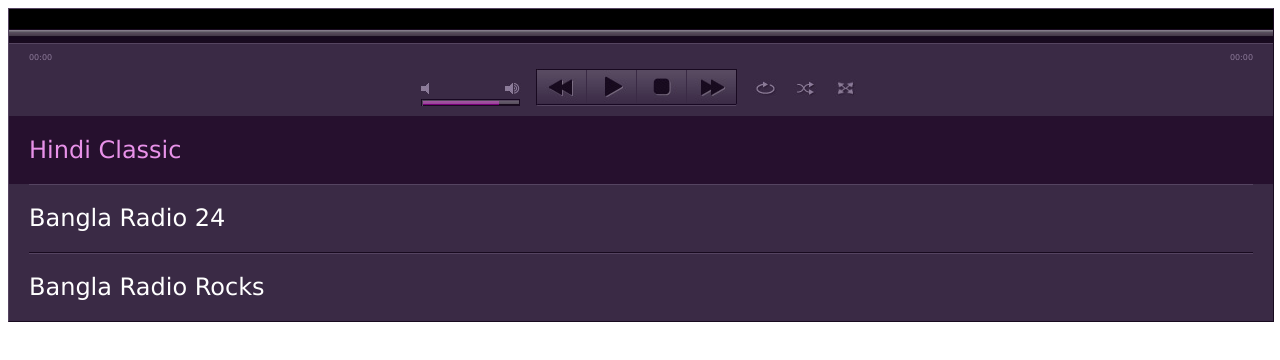
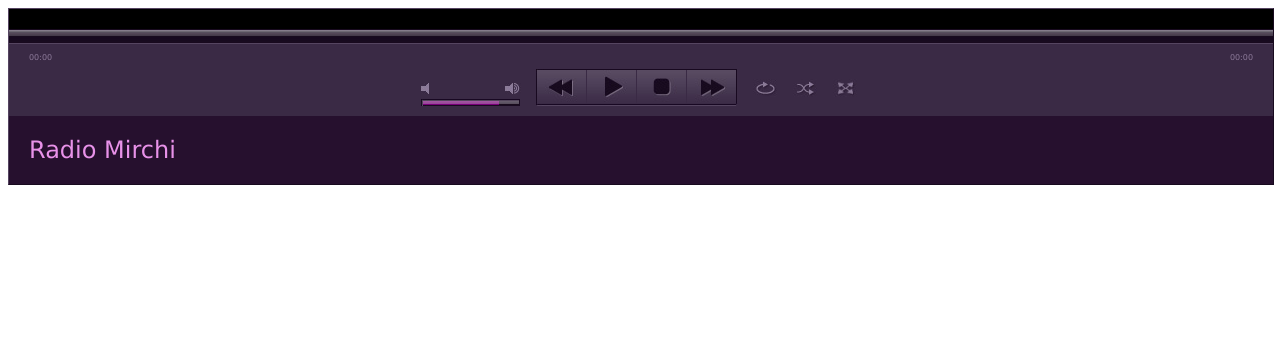
Before and after one commit to kbfromindia/radio, a plain HTML site: page index.html in a window 1280 px wide. Drawn offline with Linux system fonts and the light colour scheme.

Commit message:
Update index.html

```diff
--- a/index.html
+++ b/index.html
@@ -20,16 +20,8 @@
 	}, [
 
  		{
-			title:"Hindi Classic",
-			mp3:"http://himalradio.com:9940/;"
-		},
- 		{
-			title:"Bangla Radio 24",
-			mp3:"http://live.banglaradio24.com:8237/;stream.mp3"
-		},
- 		{
-			title:"Bangla Radio Rocks",
-			mp3:"http://188.166.176.244:8020/stream"
+			title:"Radio Mirchi",
+			mp3:"http://peridot.streamguys.com:7150/Mirchi;"
 		}
 	]
 
```
